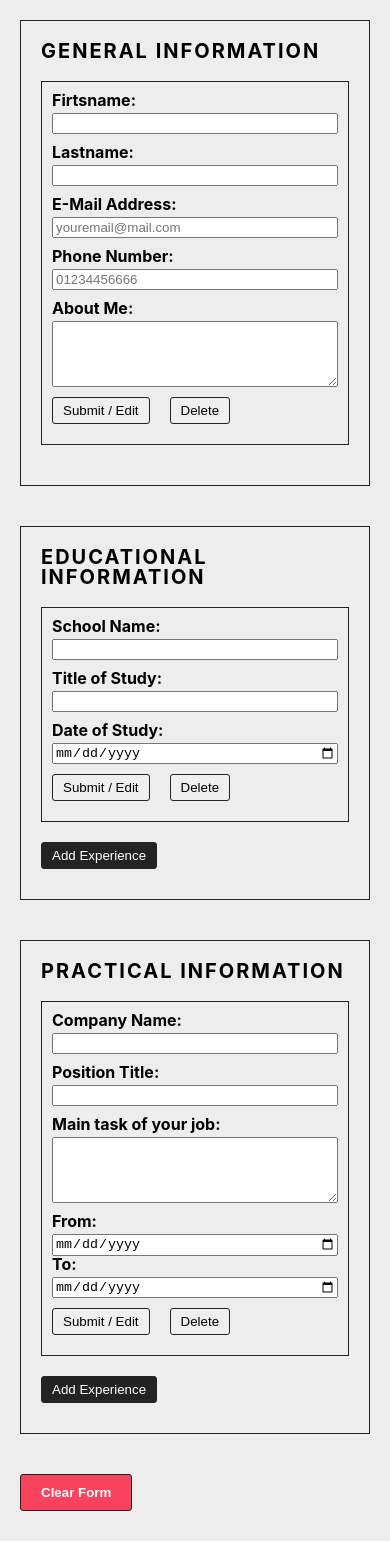
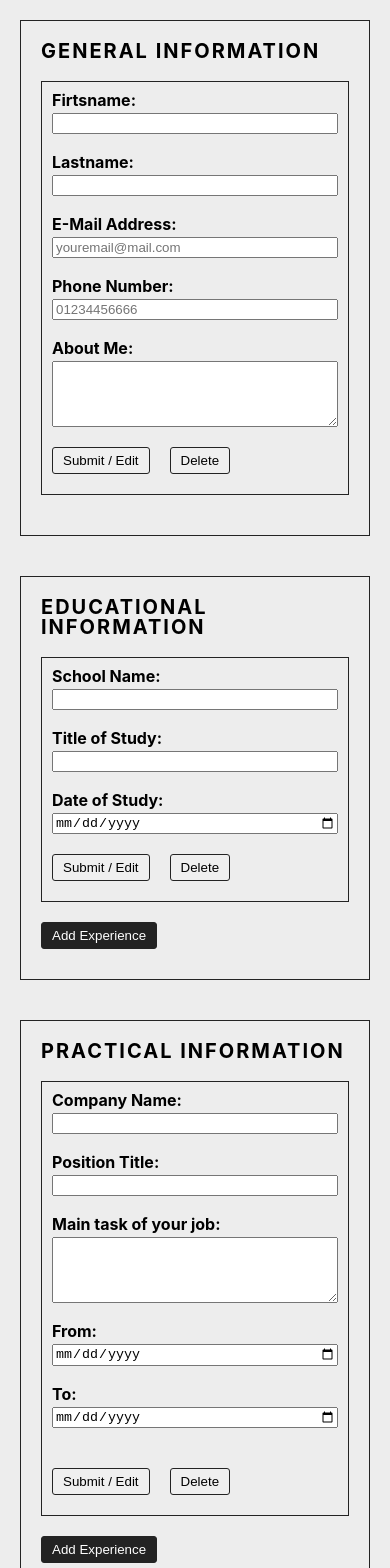
Before and after one commit to Brece/cv-application, a React (Create React App) app: page / in a window 390 px wide. Shown: the top 1568 px of the page. Built offline with nearby package versions, Linux system fonts and the light colour scheme.

Commit message:
adds input validation for phone number and from/to date range

```diff
--- a/src/components/General-information.js
+++ b/src/components/General-information.js
@@ -31,6 +31,16 @@ function GeneralInformation (props) {
 
     const handleDelete = (e) => {
         props.handleDeleteInput(state, e);
+    }
+
+    const handleValidPhoneNumber = (e) => {
+        const value = e.target.value;
+        // if non-digit found show error message
+        if (/\D/.test(value)) {
+            e.target.nextSibling.classList.add('is-invalid');
+            return;
+        }
+        e.target.nextSibling.classList.remove('is-invalid');
     }
 
     useEffect(() => {
@@ -75,7 +85,8 @@ function GeneralInformation (props) {
                     </div>
                     <div className='c-form__content__group'>
                         <label htmlFor='phone'>Phone Number:</label>
-                        <input type='tel' id='phone' name='phone' data-key='general' placeholder='01234456666' value={state.phone} onChange={handleChange} />
+                        <input type='tel' id='phone' name='phone' data-key='general' placeholder='01234456666' value={state.phone} onKeyUp={handleValidPhoneNumber} onChange={handleChange} />
+                        <small className='c-form__content__group__error'>Please enter only numbers and no spaces.</small>
                     </div>
                     <div className='c-form__content__group'>
                         <label htmlFor='info'>About Me:</label>
--- a/src/components/PracticalInput.js
+++ b/src/components/PracticalInput.js
@@ -1,4 +1,4 @@
-import React, { useState } from 'react';
+import React, { useEffect, useState } from 'react';
 import uniqid from 'uniqid';
 
 function PracticalInput (props) {
@@ -31,6 +31,18 @@ function PracticalInput (props) {
         props.handleViewReset();
     }
 
+    const handleValidDate = (e) => {
+        if (state.from !== '' && state.to !== '') {
+            const errorMessage = e.target.parentElement.parentElement.lastChild;
+            if (state.from < state.to) {
+                errorMessage.classList.remove('is-invalid');
+                return;
+            }
+            errorMessage.classList.add('is-invalid');
+            console.log(e.target.parentElement.parentElement.lastChild);
+        }
+    }
+
     return (
         <form onSubmit={handleSubmit} className='c-form'>
             <div className='c-form__content' data-id={state.id}>
@@ -46,11 +58,16 @@ function PracticalInput (props) {
                     <label htmlFor='task'>Main task of your job:</label>
                     <textarea id='task' name='task' data-key='practical' value={state.task} rows='4' cols='38' onChange={handleChange} />
                 </div>
-                <div className='c-form__content__group'>
-                    <label htmlFor='from'>From:</label>
-                    <input type='date' id='from' name='from' data-key='practical' value={state.from} required onChange={handleChange} />
-                    <label htmlFor='to'>To:</label>
-                    <input type='date' id='to' name='to' data-key='practical' value={state.to} required onChange={handleChange} />
+                <div className='c-form__content__group c-form__content__group--range'>
+                    <div className='c-form__content__group__date'>
+                        <label htmlFor='from'>From:</label>
+                        <input type='date' id='from' name='from' data-key='practical' value={state.from} required onChange={(e) => { handleChange(e); handleValidDate(e); }} />
+                    </div>
+                    <div className='c-form__content__group__date'>
+                        <label htmlFor='to'>To:</label>
+                        <input type='date' id='to' name='to' data-key='practical' value={state.to} required onChange={(e) => { handleChange(e); handleValidDate(e); }} />
+                    </div>
+                    <small className='c-form__content__group__error'>Invalid start or end date.</small>
                 </div>
                 <button type='submit' className='c-btn c-practical__btn'>Submit / Edit</button>
                 <button type='button' className='c-btn c-practical__btn' onClick={handleDelete}>Delete</button>
--- a/src/styles/main.css
+++ b/src/styles/main.css
@@ -158,13 +158,14 @@ code {
 }
 
 .c-form__content__group {
+  position: relative;
   display: -webkit-box;
   display: -ms-flexbox;
   display: flex;
   -webkit-box-align: center;
       -ms-flex-align: center;
           align-items: center;
-  margin-bottom: 10px;
+  margin-bottom: 20px;
 }
 
 .c-form__content__group label {
@@ -186,6 +187,41 @@ code {
   -webkit-box-flex: 1;
       -ms-flex: 1;
           flex: 1;
+}
+
+.c-form__content__group__error {
+  position: absolute;
+  left: 33%;
+  bottom: -15px;
+  font-size: 10px;
+  color: #f9435e;
+  visibility: hidden;
+}
+
+.c-form__content__group__error.is-invalid {
+  visibility: visible;
+}
+
+.c-form__content__group--range {
+  display: -webkit-box;
+  display: -ms-flexbox;
+  display: flex;
+  -webkit-box-orient: vertical;
+  -webkit-box-direction: normal;
+      -ms-flex-direction: column;
+          flex-direction: column;
+}
+
+.c-form__content__group--range .c-form__content__group__error {
+  bottom: 0;
+}
+
+.c-form__content__group__date {
+  display: -webkit-box;
+  display: -ms-flexbox;
+  display: flex;
+  width: 100%;
+  margin-bottom: 20px;
 }
 
 .c-view {
@@ -372,6 +408,15 @@ code {
   .c-form__content__group textarea {
     width: 100%;
   }
+  .c-form__content__group__date {
+    -webkit-box-orient: vertical;
+    -webkit-box-direction: normal;
+        -ms-flex-direction: column;
+            flex-direction: column;
+  }
+  .c-form__content__group__error {
+    left: 0;
+  }
   .c-view {
     padding: 40px 40px;
   }
--- a/src/styles/main.scss
+++ b/src/styles/main.scss
@@ -4,6 +4,7 @@ $hspace: 20px;
 $vspace: 20px;
 
 $font-size: 16px;
+$font-size-xsmall: 10px;
 $font-size-small: 12px;
 $font-size-medium: 20px;
 $font-size-large: 32px;
@@ -53,12 +54,19 @@ code {
 .c-form__group__clearBtn { padding: $vspace/2 $hspace; background-color: #f9435e; color: #fff; font-weight: bold; }
 
 .c-form__content { margin-bottom: $vspace; padding: $vspace/2 $hspace/2; border: 1px solid $color-bg-view; }
-.c-form__content__group { display: flex; align-items: center; margin-bottom: $vspace/2;
+.c-form__content__group { position: relative; display: flex; align-items: center; margin-bottom: $vspace;
   label { width: 33%; font-weight: bold; }
   input { flex: 1; }
   input[type='date'] { margin-right: $hspace/2; }
   textarea { flex: 1; }
 }
+.c-form__content__group__error { position: absolute; left: 33%; bottom: -15px; font-size: $font-size-xsmall; color: #f9435e; visibility: hidden;
+  &.is-invalid { visibility: visible; }
+}
+.c-form__content__group--range { display: flex; flex-direction: column;
+  .c-form__content__group__error { bottom: 0; }
+}
+.c-form__content__group__date { display: flex; width: 100%; margin-bottom: $vspace; }
 
 .c-view { position: relative; max-width: 900px; min-height: 100vh; padding: $vspace*4 $hspace*4 $vspace*3; background-color: $color-bg-view; color: $color-font; font-size: $font-size-small; }
 .c-view::before { position: absolute; content: ''; width: 80px; height: 80px; top: 0; left: 0; background-color: $color-highlight; }
@@ -118,6 +126,8 @@ code {
     input[type='date'] { width: 100%; margin-right: 0; }
     textarea { width: 100%; }
   }
+  .c-form__content__group__date { flex-direction: column; }
+  .c-form__content__group__error { left: 0; }
 
   .c-view { padding: $vspace*2 $hspace*2; }
   .c-view::before { width: 40px; height: 40px; }
```
Also changed, not shown: 1 other file (tests, documents, lock files or other folders).
